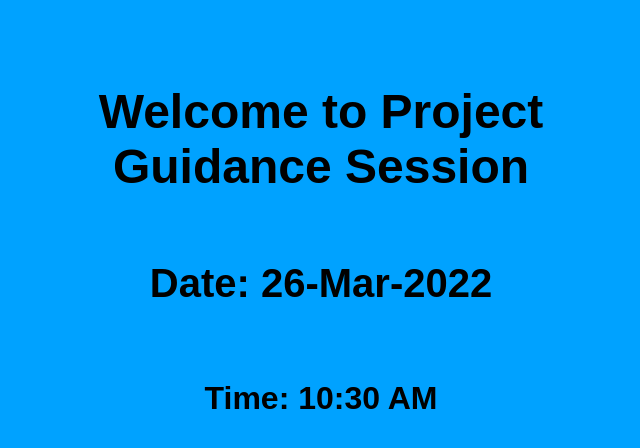
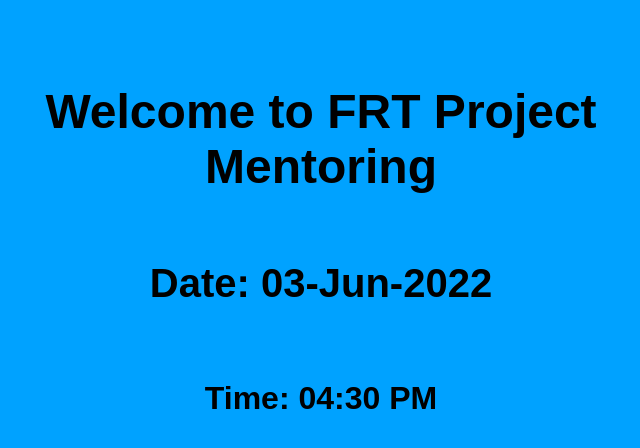
Before and after one commit to pbeniwal/static, a plain HTML site: page src/index.html in a window 1280 px wide. Shown: the whole page, without its empty margins (319-959 px from the left). Drawn offline with Linux system fonts and the light colour scheme.

Commit message:
Commit made from VS Code Azure Static Web Apps

```diff
--- a/src/index.html
+++ b/src/index.html
@@ -10,9 +10,9 @@
 
 <body>
   <main>
-    <h4>Welcome to Project Guidance Session</h4>
-    <h5>Date: 26-Mar-2022</h5>
-    <h6>Time: 10:30 AM</h6>
+    <h4>Welcome to FRT Project Mentoring</h4>
+    <h5>Date: 03-Jun-2022</h5>
+    <h6>Time: 04:30 PM</h6>
   </main>
 </body>
 
```
